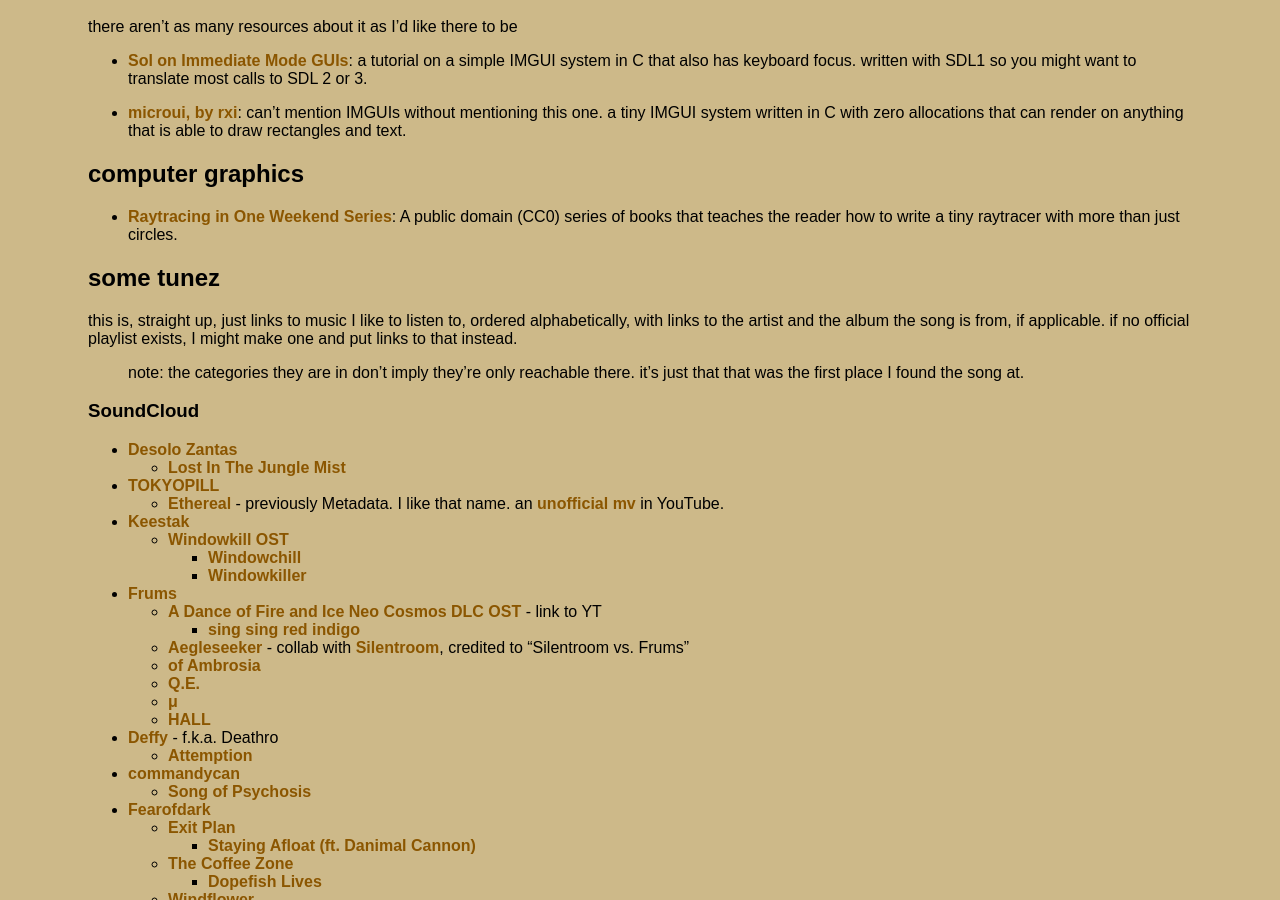
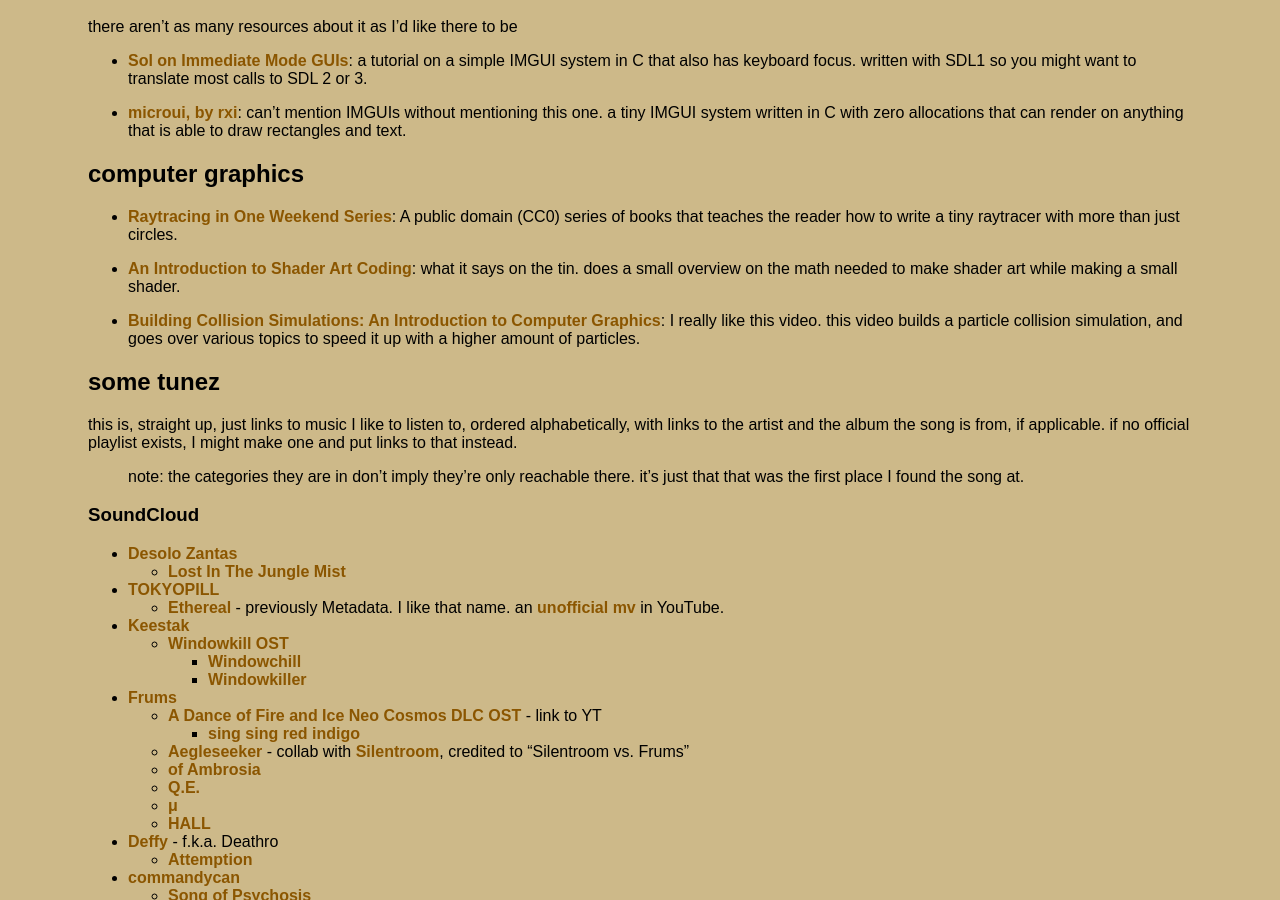
Before and after one commit to thacuber2a03/thacuber2a03.github.io, a Jekyll site: the page built from things/bookmarks.md, in a window 1280 px wide and 900 px high, scrolled down 1035 px. Built offline with Jekyll 4.4.1, drawn with Linux system fonts in a browser that asks for light colours; some of the changed text lies outside the part shown.

Commit message:
update bookmarks
- added "Writing a compiler in Ruby, bottom up"
- added "An Introduction to Shader Art Coding" and "Building Collision Simulations: An Introduction to Computer Graphics"

```diff
--- a/things/bookmarks.md
+++ b/things/bookmarks.md
@@ -56,6 +56,10 @@
 <h2 id="graphics">computer graphics</h2>
 
 - [Raytracing in One Weekend Series](https://raytracing.github.io/): A public domain (CC0) series of books that teaches the reader how to write a tiny raytracer with more than just circles.
+
+- [An Introduction to Shader Art Coding](https://www.youtube.com/watch?v=f4s1h2YETNY): what it says on the tin. does a small overview on the math needed to make shader art while making a small shader.
+
+- [Building Collision Simulations: An Introduction to Computer Graphics](https://www.youtube.com/watch?v=eED4bSkYCB8): I really like this video. this video builds a particle collision simulation, and goes over various topics to speed it up with a higher amount of particles.
 
 <h2 id="music">some tunez</h2>
 
@@ -150,6 +154,8 @@
 - [Languages ∩ Architecture (Languages [intersect] Architecture)](https://verdagon.dev/home): a blog about low-level pldev topics.
 
 - [Writing and Compiling a Lisp](https://bernsteinbear.com/blog/lisp/): two really nice series about writing an interpreter for a full-featured Lisp in OCaml, and a compiler for it in C.
+
+- [Writing a compiler in Ruby, bottom up](http://hokstad.com/compiler): writing a compiler for a Lisp-ish language that links to libc and starts from code generation instead of parsing.
 
 <h2 id="tinybins">small programs</h2>
 
@@ -262,3 +268,5 @@
   - new category: "computer graphics"
   - added "Raytracing In One Weekend Series"
   - added "Flim", "IZ-US" and "Xtal" by Aphex Twin to [some tunez](#music)
+  - added "Writing a compiler in Ruby, bottom up"
+  - added "An Introduction to Shader Art Coding" and "Building Collision Simulations: An Introduction to Computer Graphics"
```
